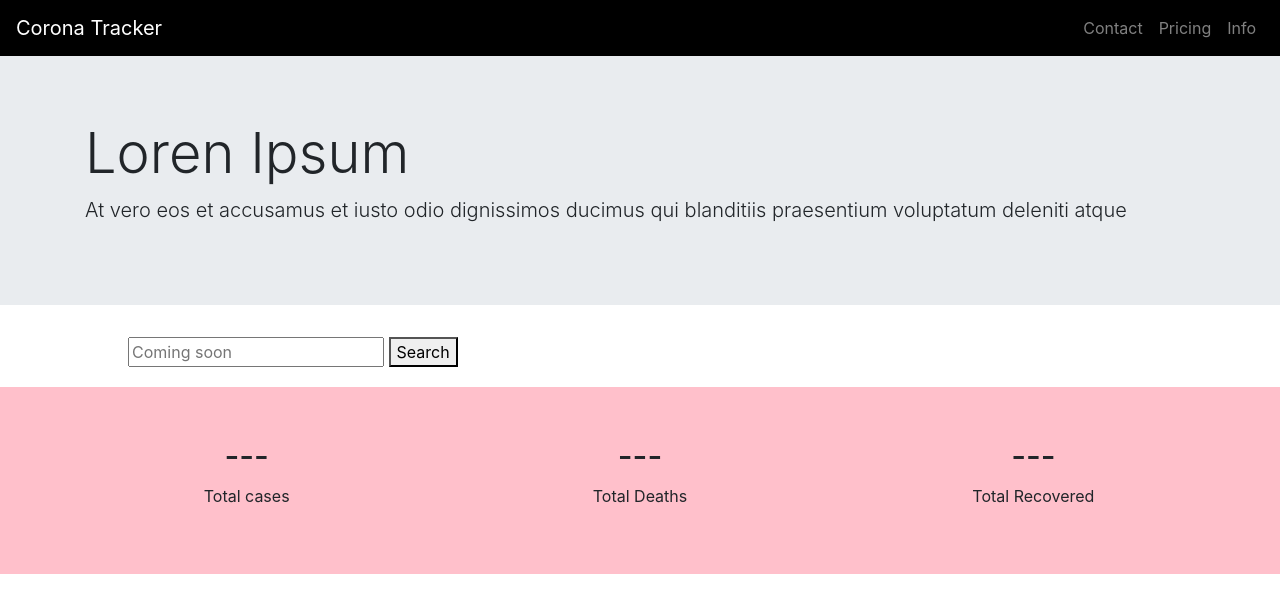
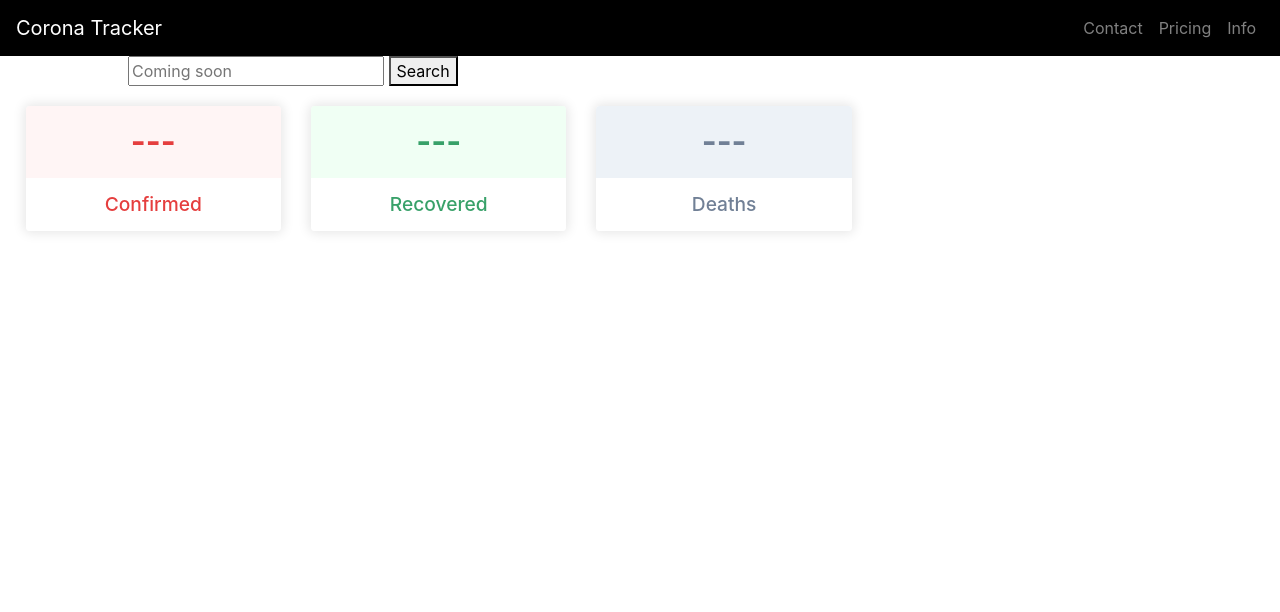
Before and after one commit to BhavyaCodes/corona-tracker, a plain HTML site: page index.html in a window 1280 px wide. Drawn offline with nearby package versions, Linux system fonts and the light colour scheme; no server answers.

Commit message:
Updated Cards look

```diff
--- a/css/styles.css
+++ b/css/styles.css
@@ -14,7 +14,45 @@
 
 #info{
   margin-top: 20px;
-  padding: 50px;
   text-align: center;
-  background-color: pink;
+  padding-left: 2%;
 }
+
+.card{
+  box-shadow: 0 0 12px 2px rgba(0, 0, 0, 0.1);
+  border-width: 0;
+}
+.card-body{
+  font-size: 2rem;
+  font-weight: 700;
+  border-width: 0;
+}
+.card-footer{
+  border-width: 0;
+  font-size: 1.2rem;
+  font-weight: 500;
+}
+.total-cases .card-body{
+  background-color: #FFF5F5;
+  color: #E53E3E;
+}
+.total-cases .card-footer{
+  background-color: #FFFFFF;
+  color: #E53E3E;
+}
+.total-recovered .card-body{
+  background-color: #F0FFF4;
+  color: #38A169;
+}
+.total-recovered .card-footer{
+  background-color: #FFFFFF;
+  color: #38A169;
+}
+.total-deaths .card-body{
+  background-color: #EDF2F7;
+  color: #718096;
+}
+.total-deaths .card-footer{
+  background-color: #FFFFFF;
+  color: #718096;
+}
--- a/index.html
+++ b/index.html
@@ -37,11 +37,11 @@
     </nav>
 
 
-      <div class="jumbotron jumbotron-fluid">
+      <!-- <div class="jumbotron jumbotron-fluid">
   <div class="container">
     <h1 class="display-4">Loren Ipsum</h1>
     <p class="lead">At vero eos et accusamus et iusto odio dignissimos ducimus qui blanditiis praesentium voluptatum deleniti atque</p>
-  </div>
+  </div> -->
 </div>
     <div class="container-fluid search-bar">
       <form class="" action="index.html" method="post">
@@ -51,24 +51,41 @@
     </div>
   </section>
 
+
   <section id = "info">
-    <div class="container-fluid">
+      <div class="row">
+        <div class="col-lg-8">
           <div class="row">
             <div class="col-lg-4">
-            <h2 class = 'total-cases'>---</h2>
-            <p>Total cases</p>
+              <div class="card total-cases">
+                <ul class="list-group list-group-flush">
+                  <li class="list-group-item card-body">---</li>
+                  <li class="list-group-item card-footer">Confirmed</li>
+                </ul>
+              </div>
             </div>
             <div class="col-lg-4">
-            <h2 class = 'total-deaths'>---</h2>
-            <p>Total Deaths</p>
+              <div class="card total-recovered">
+                <ul class="list-group list-group-flush">
+                  <li class="list-group-item card-body">---</li>
+                  <li class="list-group-item card-footer">Recovered</li>
+                </ul>
+              </div>
             </div>
             <div class="col-lg-4">
-            <h2 class = 'total-recovered'>---</h2>
-            <p>Total Recovered</p>
+              <div class="card total-deaths">
+                <ul class="list-group list-group-flush">
+                  <li class="list-group-item card-body">---</li>
+                  <li class="list-group-item card-footer">Deaths</li>
+                </ul>
               </div>
             </div>
           </div>
 
+        </div>
+
+        <div class="col-lg-4"></div>
+      </div>
   </section>
 
 
--- a/index.js
+++ b/index.js
@@ -14,9 +14,9 @@ function getCovidStats(){
     let totalDeaths = data.deaths;
     let totalRecovered = data.recovered;
 
-    document.querySelector('.total-cases').textContent = (totalCases.toString());
-    document.querySelector('.total-deaths').textContent = (totalDeaths.toString());
-    document.querySelector('.total-recovered').textContent = (totalRecovered.toString());
+    document.querySelector('.total-cases .card-body').textContent = (totalCases.toString());
+    document.querySelector('.total-deaths .card-body').textContent = (totalDeaths.toString());
+    document.querySelector('.total-recovered .card-body').textContent = (totalRecovered.toString());
   })
   .catch(function(err){
     console.log(err);
```
Lines whose indentation alone changed are shown as unchanged.
